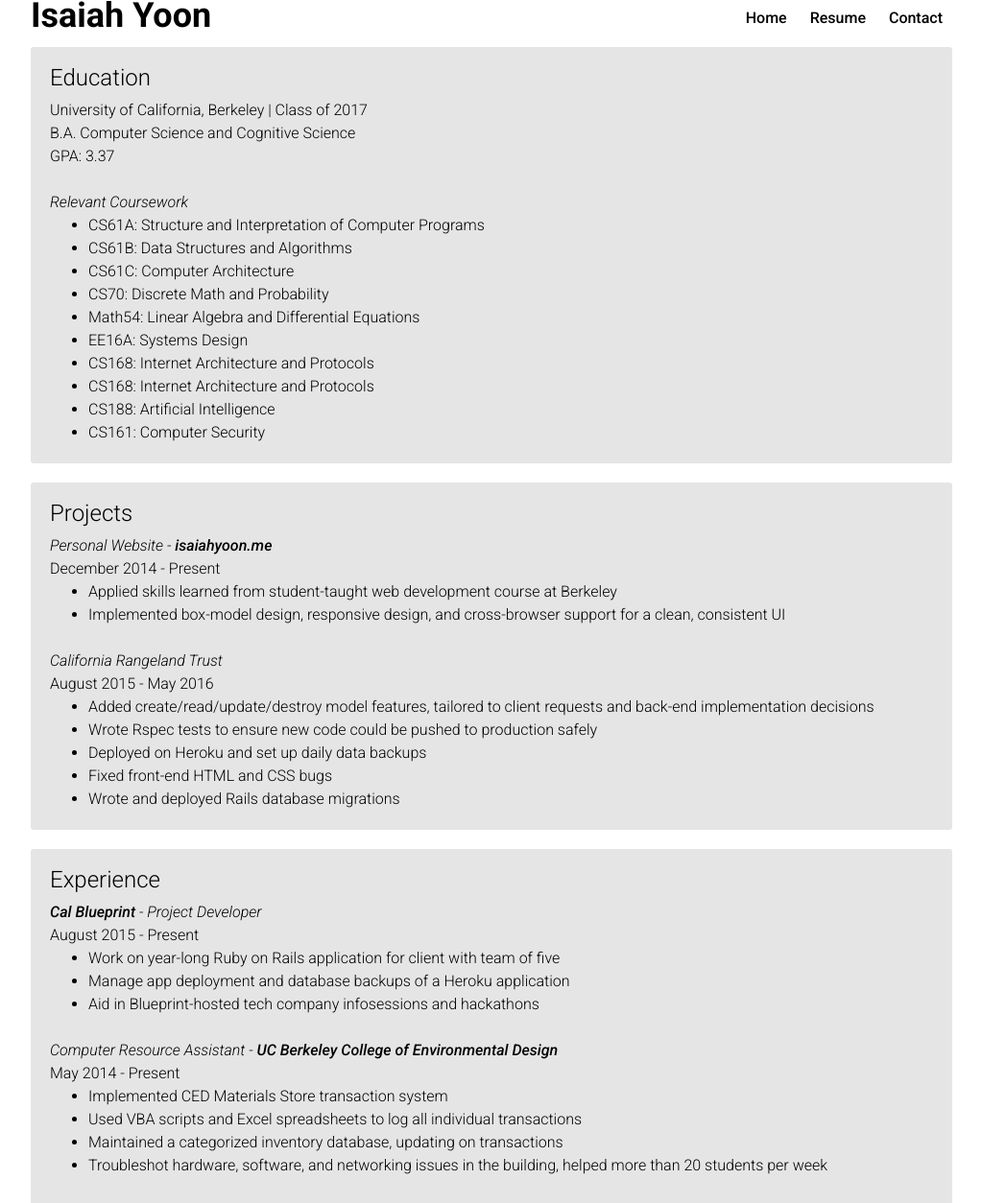
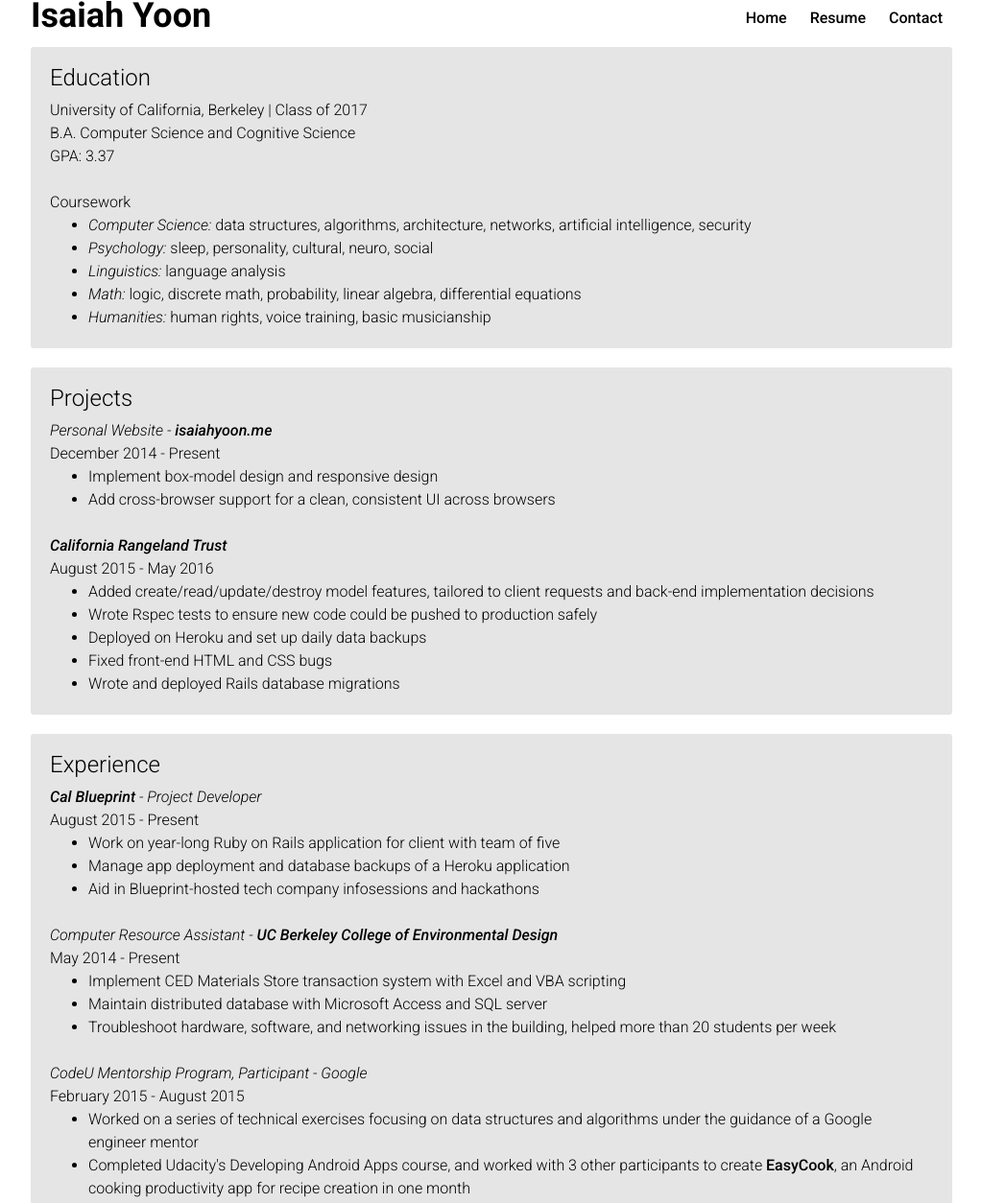
Before and after one commit to isaiahyoon/isaiahyoon.github.io, a plain HTML site: page resume.html in a window 1280 px wide. Shown: the part 26-1280 px from the top of the page at 96% size, without its empty margins (128-1151 px from the left). Drawn offline with Linux system fonts and the light colour scheme.

Commit message:
Update resume

```diff
--- a/assets/css/style.css
+++ b/assets/css/style.css
@@ -411,7 +411,7 @@
     }
 
     #about {
-        width: 100%;
+        width: 90%;
     }
 
     #modal-box {
--- a/resume.html
+++ b/resume.html
@@ -51,18 +51,13 @@
                     <div>B.A. Computer Science and Cognitive Science</div>
                     <div>GPA: 3.37</div>
                     <br>
-                    <div><i>Relevant Coursework</i>
+                    <div>Coursework
                         <ul>
-                            <li>CS61A: Structure and Interpretation of Computer Programs</li>
-                            <li>CS61B: Data Structures and Algorithms</li>
-                            <li>CS61C: Computer Architecture</li>
-                            <li>CS70: Discrete Math and Probability</li>
-                            <li>Math54: Linear Algebra and Differential Equations</li>
-                            <li>EE16A: Systems Design</li>
-                            <li>CS168: Internet Architecture and Protocols</li>
-                            <li>CS168: Internet Architecture and Protocols</li>
-                            <li>CS188: Artificial Intelligence</li>
-                            <li>CS161: Computer Security</li>
+                            <li><i>Computer Science: </i>data structures, algorithms, architecture, networks, artificial intelligence, security</li>
+                            <li><i>Psychology: </i>sleep, personality, cultural, neuro, social</li>
+                            <li><i>Linguistics: </i>language analysis</li>
+                            <li><i>Math: </i>logic, discrete math, probability, linear algebra, differential equations</li>
+                            <li><i>Humanities: </i>human rights, voice training, basic musicianship</li>
                         </ul>
                     </div>
                 </div>
@@ -72,12 +67,12 @@
                         <br>
                         December 2014 - Present
                         <ul>
-                            <li>Applied skills learned from student-taught web development course at Berkeley</li>
-                            <li>Implemented box-model design, responsive design, and cross-browser support for a clean, consistent UI</li>
+                            <li>Implement box-model design and responsive design</li>
+                            <li>Add cross-browser support for a clean, consistent UI across browsers</li>
                         </ul>
                     </div>
                     <br>
-                    <div><i>California Rangeland Trust</i>
+                    <div><i><a class="external-link" href="https://github.com/calblueprint/CRT" target="blank">California Rangeland Trust</a></i>
                         <br>
                         August 2015 - May 2016
                         <ul>
@@ -91,7 +86,7 @@
                 </div>
                 <div class = "resume-card" id = "experience-card">
                     <div class = "resume-category">Experience</div>
-                    <div><i> <a class="external-link" href="https://www.calblueprint.org" target="blank">Cal Blueprint</a> - Project Developer</i>
+                    <div><i><a class="external-link" href="https://www.calblueprint.org" target="blank">Cal Blueprint</a> - Project Developer</i>
                         <br>
                         August 2015 - Present
                         <ul>
@@ -105,16 +100,15 @@
                         <br>
                         May 2014 - Present
                         <ul>
-                            <li>Implemented CED Materials Store transaction system</li>
-                            <li>Used VBA scripts and Excel spreadsheets to log all individual transactions</li>
-                            <li>Maintained a categorized inventory database, updating on transactions</li>
-                            <li>Troubleshot hardware, software, and networking issues in the building, helped more than 20 students per week</li>
+                            <li>Implement CED Materials Store transaction system with Excel and VBA scripting</li>
+                            <li>Maintain distributed database with Microsoft Access and SQL server</li>
+                            <li>Troubleshoot hardware, software, and networking issues in the building, helped more than 20 students per week</li>
                         </ul>
                     </div>
                     <br>
                     <div><i>CodeU Mentorship Program, Participant - Google</i>
                         <br>
-                        February 2015 - Present
+                        February 2015 - August 2015
                         <ul>
                             <li>Worked on a series of technical exercises focusing on data structures and algorithms under the guidance of a Google engineer mentor</li>
                             <li>Completed Udacity's Developing Android Apps course, and worked with 3 other participants to create <a class="external-link" href="https://docs.google.com/presentation/d/1qVAFgI53fSteI44YF7840CcwP22LpATchCwQzi0rBuU/edit?usp=sharing" target="blank">EasyCook</a>, an Android cooking productivity app for recipe creation in one month</li>
```
